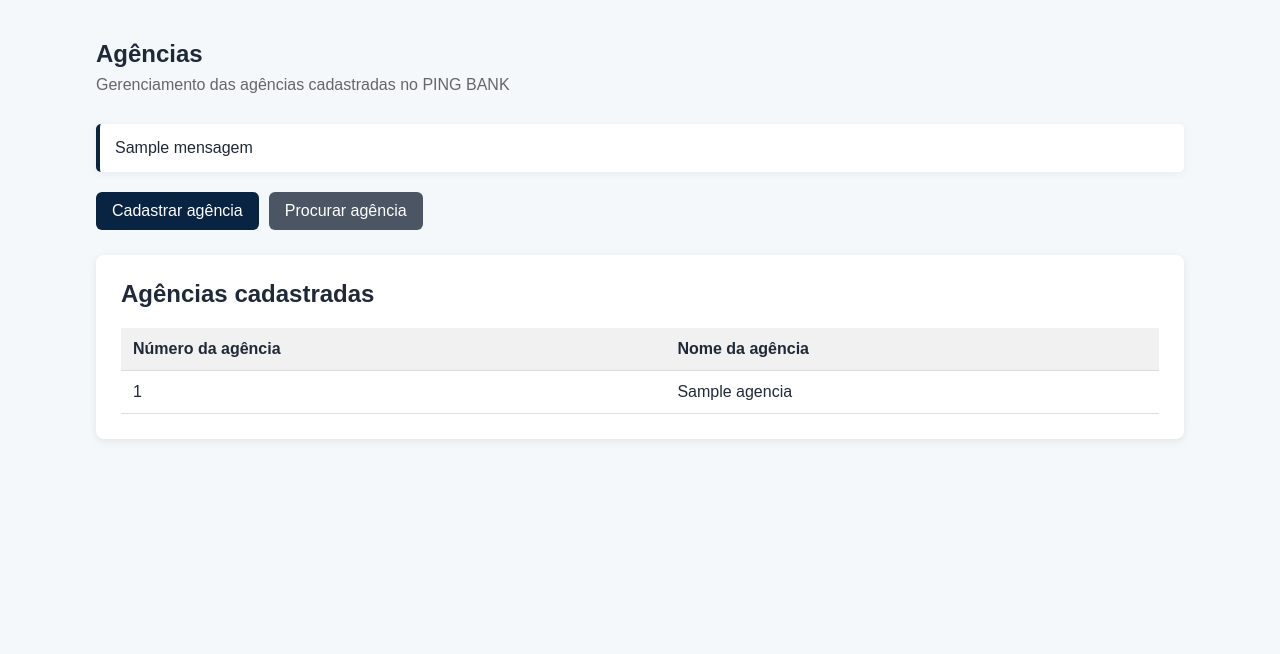
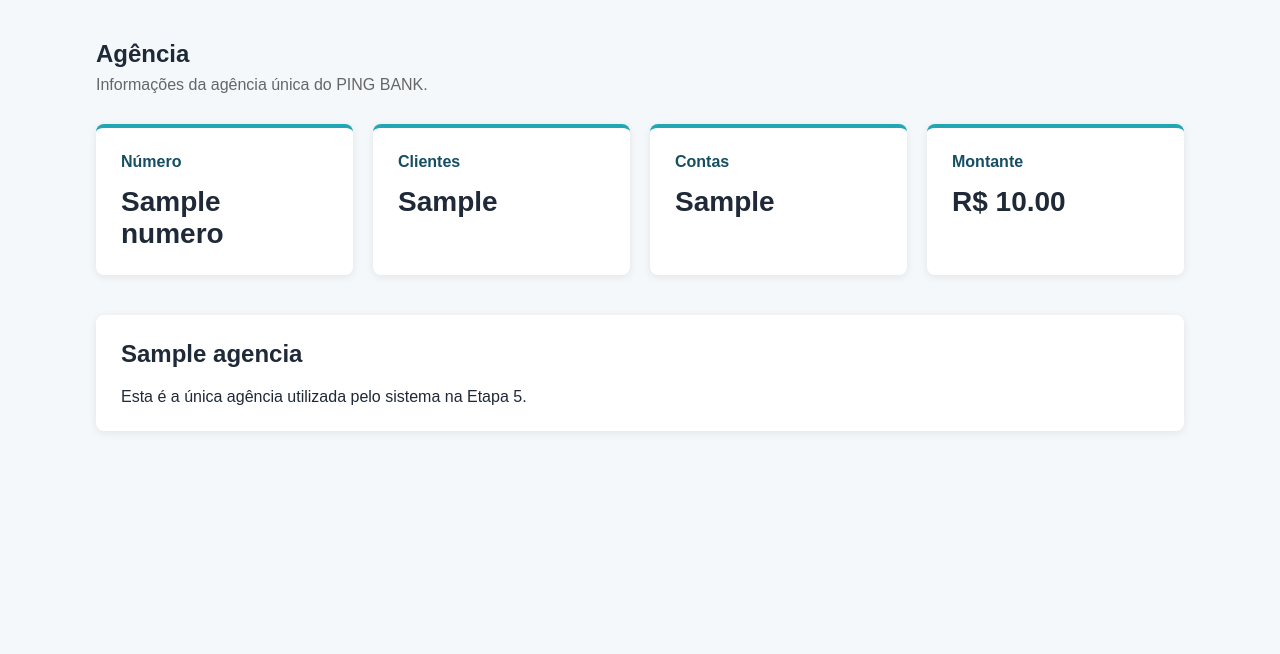
Before and after one commit to ellygabri/Ping-Bank, a Flask app: template templates/agencias.html in a window 1280 px wide. Shown: the part 78-732 px from the top of the page. Run offline with Flask 3, Linux system fonts and the light colour scheme; the template is opened without the code that fills it: most values are stand-ins (such as "Sample title", 1, 10 or a date in 2020); parts of the project's set-up code (start-up, migrations or seed data) failed here and were passed over.

Commit message:
Correção de agencia.py e adaptação do html para a etapa 5

```diff
--- a/templates/agencias.html
+++ b/templates/agencias.html
@@ -1,88 +1,35 @@
 {% extends "base.html" %}
 
 {% block conteudo %}
-
-<section class = "titulo-pagina">
-
-    <h2> Agências </h2>
-
-    <p>
-        Gerenciamento das agências cadastradas no PING BANK
-    </p>
-
+<section class="titulo-pagina">
+    <h2>Agência</h2>
+    <p>Informações da agência única do PING BANK.</p>
 </section>
 
-{% if mensagem %}
-
-<div class = "mensagem">
-    {{mensagem}}
-</div>
-
-{% endif %}
-
-<div class = "acoes-pagina">
-
-    <a href = "{{url_for('cadastrar_agencia_w')}}" class = "botao">
-        Cadastrar agência
-    </a>
-
-    <a href = "{{url_for('procurar_agencia_w')}}" class = "botao botao-secundario">
-        Procurar agência
-    </a>
-
-</div>
-
-<section class = "secao-informacoes">
-
-    <h2> Agências cadastradas </h2>
-
-    {% if agencias %}
-
-    <div class = "tabela-container">
-
-        <table>
-
-            <thead>
-
-                <tr>
-                    <th>Número da agência</th>
-                    <th>Nome da agência</th>
-                </tr>
-
-            </thead>
-
-            <tbody>
-
-                {% for agencia in agencias %}
-
-                <tr>
-
-                    <td>
-                        {{agencia.num_agencia}}
-                    </td>
-
-                    <td>
-                        {{agencia.nome_agencia}}
-                    </td>
-
-                </tr>
-
-                {% endfor %}
-
-            </tbody>
-
-        </table>
-
+<section class="cards-dashboard">
+    <div class="card">
+        <h3>Número</h3>
+        <p class="valor-card">{{ agencia.numero }}</p>
     </div>
 
-    {% else %}
+    <div class="card">
+        <h3>Clientes</h3>
+        <p class="valor-card">{{ quantidade_clientes }}</p>
+    </div>
 
-    <p>
-        Nenhuma agência cadastrada.
-    </p>
+    <div class="card">
+        <h3>Contas</h3>
+        <p class="valor-card">{{ quantidade_contas }}</p>
+    </div>
 
-    {% endif %}
-
+    <div class="card">
+        <h3>Montante</h3>
+        <p class="valor-card">R$ {{ "%.2f"|format(montante) }}</p>
+    </div>
 </section>
 
+<section class="secao-informacoes">
+    <h2>{{ agencia.nome }}</h2>
+    <p>Esta é a única agência utilizada pelo sistema na Etapa 5.</p>
+</section>
 {% endblock %}
```
Also changed, not shown: agencias.py (+66 -24 lines).
